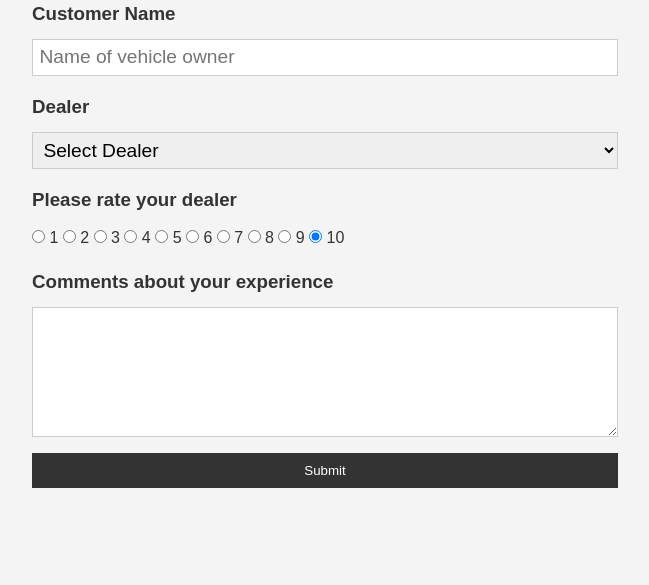
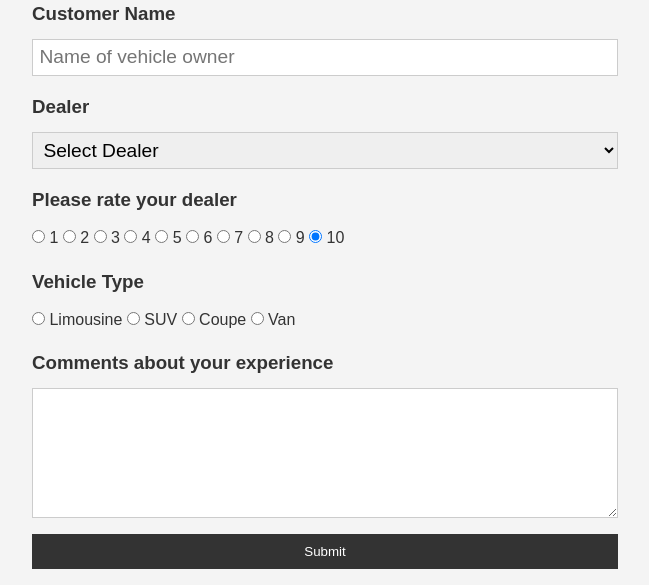
Before and after one commit to raysebas24/mbFeedback, a Flask app: page / in a window 1280 px wide. Shown: the part 250-835 px from the top of the page, without its empty margins (315-964 px from the left). Before the commit the page ends 738 px from the top, so only its background shows below. Run offline with Flask 3, Linux system fonts and the light colour scheme.

Commit message:
extended feedback by vehicle type

```diff
--- a/app.py
+++ b/app.py
@@ -10,7 +10,7 @@ app = Flask(__name__)    # points to the root directory
 
 
 ENV = 'dev'
-ENV = 'prod'# With an HEROKU access, this would be activated !!!
+#ENV = 'prod'# With an HEROKU access, this would be activated !!!
 
 
 if ENV == 'dev':
@@ -37,13 +37,15 @@ class Feedback(db.Model):
     customer = db.Column(db.String(200), unique=True)
     dealer = db.Column(db.String(200))
     rating = db.Column(db.Integer)
+    vehicle = db.Column(db.String(200))
     comments = db.Column(db.Text())
     print("Database tables prepared")
 
-    def __init__(self, customer, dealer, rating, comments):
+    def __init__(self, customer, dealer, rating, vehicle, comments):
         self.customer = customer
         self.dealer = dealer
         self.rating = rating
+        self.vehicle = vehicle
         self.comments = comments
         print("initialization done")
 
@@ -66,18 +68,19 @@ def submit():
         customer = request.form['customer']
         dealer = request.form['dealer']
         rating = request.form['rating']
+        vehicle = request.form['vehicle']
         comments = request.form['comments']
-        print("customer:",customer, ", dealer:", dealer, ", rating:", rating, ", comments:", comments)
+        print("customer:",customer, ", dealer:", dealer, ", rating:", rating, ", vehicle: ", vehicle, ", comments:", comments)
         if customer == "" or dealer == "":
             print("ERROR: Input customer or dealer is missing")
             return render_template('index.html', message='Please enter required fields <h3>Hallo Welt</h3>')    # 'message' references to 'class="message"' in index.html
         if db.session.query(Feedback).filter(Feedback.customer == customer).count() == 0:    # if customer is 0, customer not exist => add data to db
-            data = Feedback(customer, dealer, rating, comments)
+            data = Feedback(customer, dealer, rating, vehicle, comments)
             db.session.add(data)
             db.session.commit()
             # calls 'send_mail' application
             print("Data commited to DB.")
-            send_mail(customer, dealer, rating, comments)
+            send_mail(customer, dealer, rating, vehicle, comments)
             print("Send email.")
             return render_template('success.html')
         else:
--- a/templates/index.html
+++ b/templates/index.html
@@ -33,6 +33,7 @@
             <option value="Saskia Einsiedler">Saskia Einsiedler</option>
             <option value="Marco Schlenker">Marco Schlenker</option>
             <option value="Carmen Bischof">Carmen Bischof</option>
+            <option value="Angela Häge">Angela Häge</option>
           </select>
         </div>
         <div class="form-group">
@@ -47,6 +48,13 @@
           <input type="radio" name="rating" value="8"> 8
           <input type="radio" name="rating" value="9"> 9
           <input type="radio" name="rating" value="10" checked> 10
+        </div>
+        <div>
+          <h3>Vehicle Type</h3>
+          <input type="radio" name="vehicle" value="Limousine"> Limousine
+          <input type="radio" name="vehicle" value="SUV"> SUV
+          <input type="radio" name="vehicle" value="Coupe"> Coupe
+          <input type="radio" name="vehicle" value="Van"> Van
         </div>
         <div class="form-group">
           <h3>Comments about your experience</h3>
```
Also changed, not shown: send_mail.py (+12 -7 lines).
